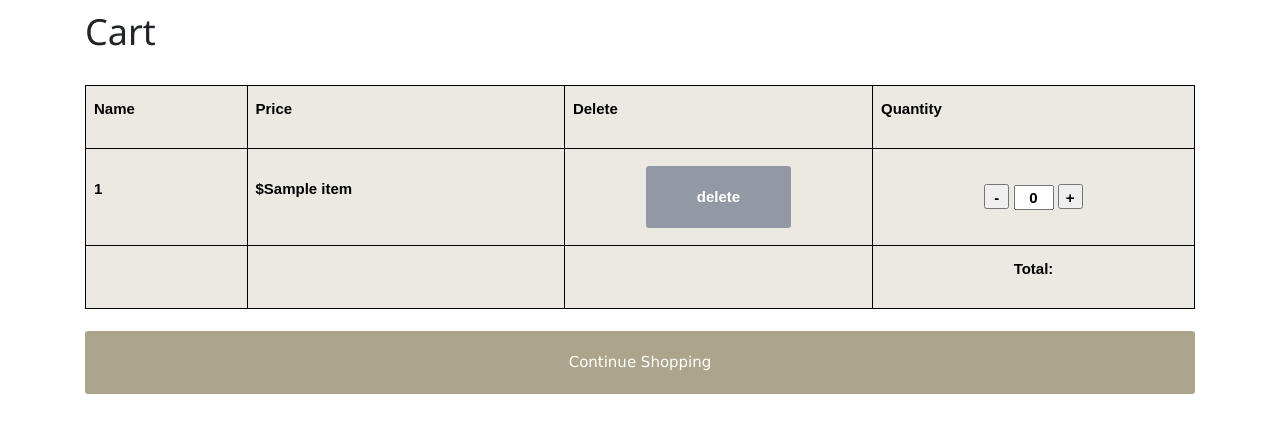
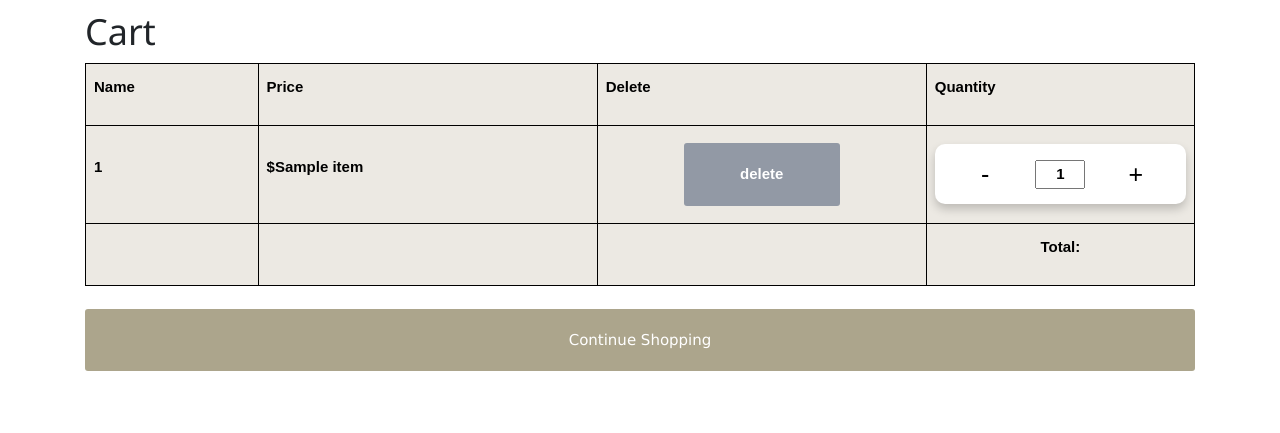
Before and after one commit to Yumi3113/Menu_Application, a Flask app: template website/templates/cart.html in a window 1280 px wide. Shown: the part 53-486 px from the top of the page. Run offline with Flask 2, Linux system fonts and the light colour scheme; the template is opened without the code that fills it: most values are stand-ins (such as "Sample title", 1, 10 or a date in 2020); lists and menus that the app fills with data are empty; some libraries are stand-ins or nearby versions.

Commit message:
Quantity counter
functionality added

```diff
--- a/website/static/styles.css
+++ b/website/static/styles.css
@@ -198,14 +198,27 @@ text-align: center;
 }
 
 /* quantity count */
-#myform {
+
+.counter {
+  height: 60px;
+  min-width: 100;
+  display: flex;
+  align-items: center;
+  justify-content: center;
+  background: #fff;
+  border-radius: 10px;
+  box-shadow: 0 5px 10px rgba(0,0,0,0.2);
+}
+
+.counter span{
+  width: 50%;
   text-align: center;
-  margin: 1%;
+  font-size: 25px;
+  font-weight: 500;
+  cursor: pointer;
 }
-.qty {
-  width: 40px;
-  height: 25px;
+
+#num {
   text-align: center;
+  width: 50px;
 }
-input.qtyplus { width:25px; height:25px;}
-input.qtyminus { width:25px; height:25px;}
--- a/website/templates/cart.html
+++ b/website/templates/cart.html
@@ -38,19 +38,18 @@
                  </form>
             </th>
             <th>
-                <form id='myform' method='POST' class='quantity' action='#'>
-                    <input type='button' value='-' class='qtyminus minus' field='quantity' />
-                    <input type='text' name='quantity' value='0' class='qty' />
-                    <input type='button' value='+' class='qtyplus plus' field='quantity' />
-                  </form>
+                  <div class="counter">
+                    <span class="down" onClick='decreaseCount(event, this)'>-</span>
+                    <input id="num" type="text" value="1">
+                    <span class="up" onClick='increaseCount(event, this)'>+</span>
+                  </div>
             </th>
         </tr>
         {% set i = i + 1%}
         {% endfor %}
         {% endif %}
     </tbody>
-    <br>
-    <thead id="total">
+    <thead>
         <tr>
             <th>
             </th>
@@ -64,6 +63,25 @@
         </tr>
     </thead>
 </table>
+<script>
+    function increaseCount(a, b) {
+    var input = b.previousElementSibling;
+    var value = parseInt(input.value, 10);
+    value = isNaN(value) ? 0 : value;
+    value++;
+    input.value = value;
+    }
+
+    function decreaseCount(a, b) {
+    var input = b.nextElementSibling;
+    var value = parseInt(input.value, 10);
+    if (value > 1) {
+        value = isNaN(value) ? 0 : value;
+        value--;
+        input.value = value;
+    }
+    }
+</script>
  <br>
 <a href="http://127.0.0.1:5000/">
 <button class="button"><span>Continue Shopping</span></button></a>
```
Also changed, not shown: website/Test.js (deleted, +0 -16 lines).
